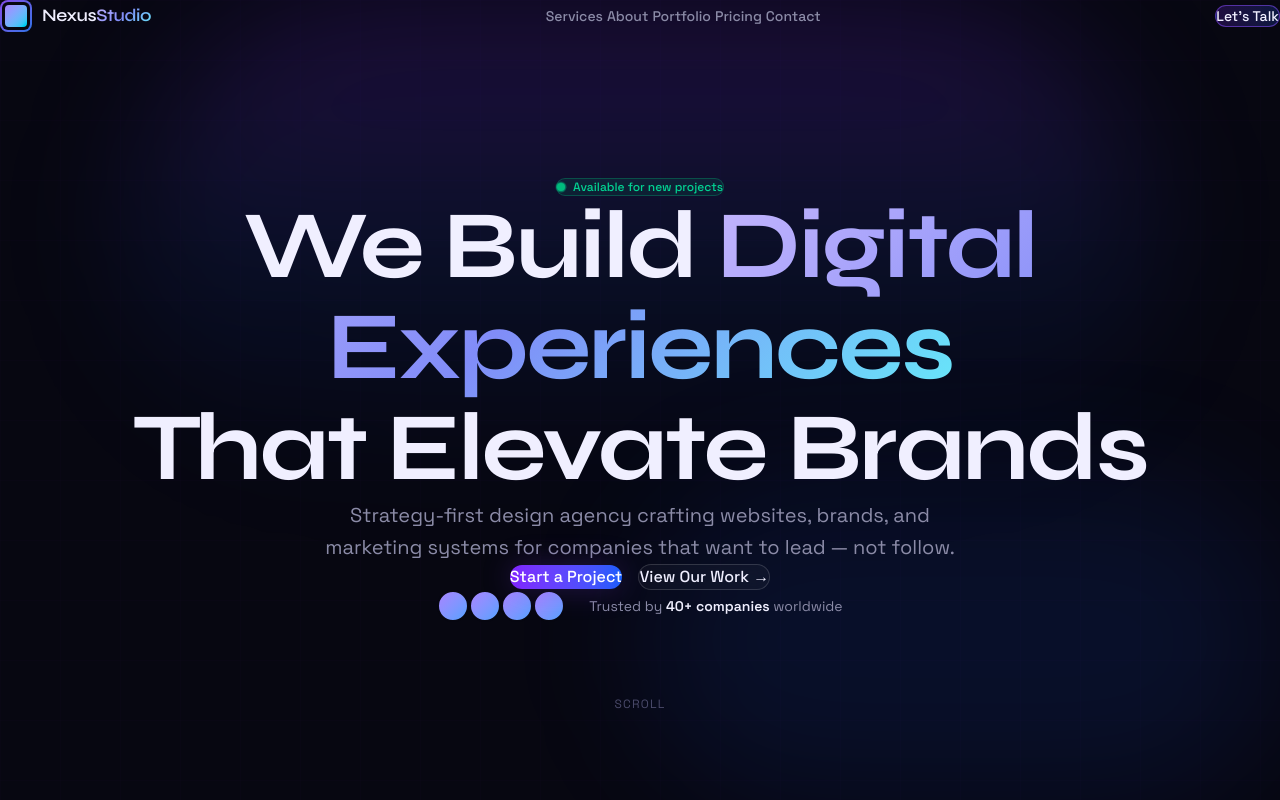
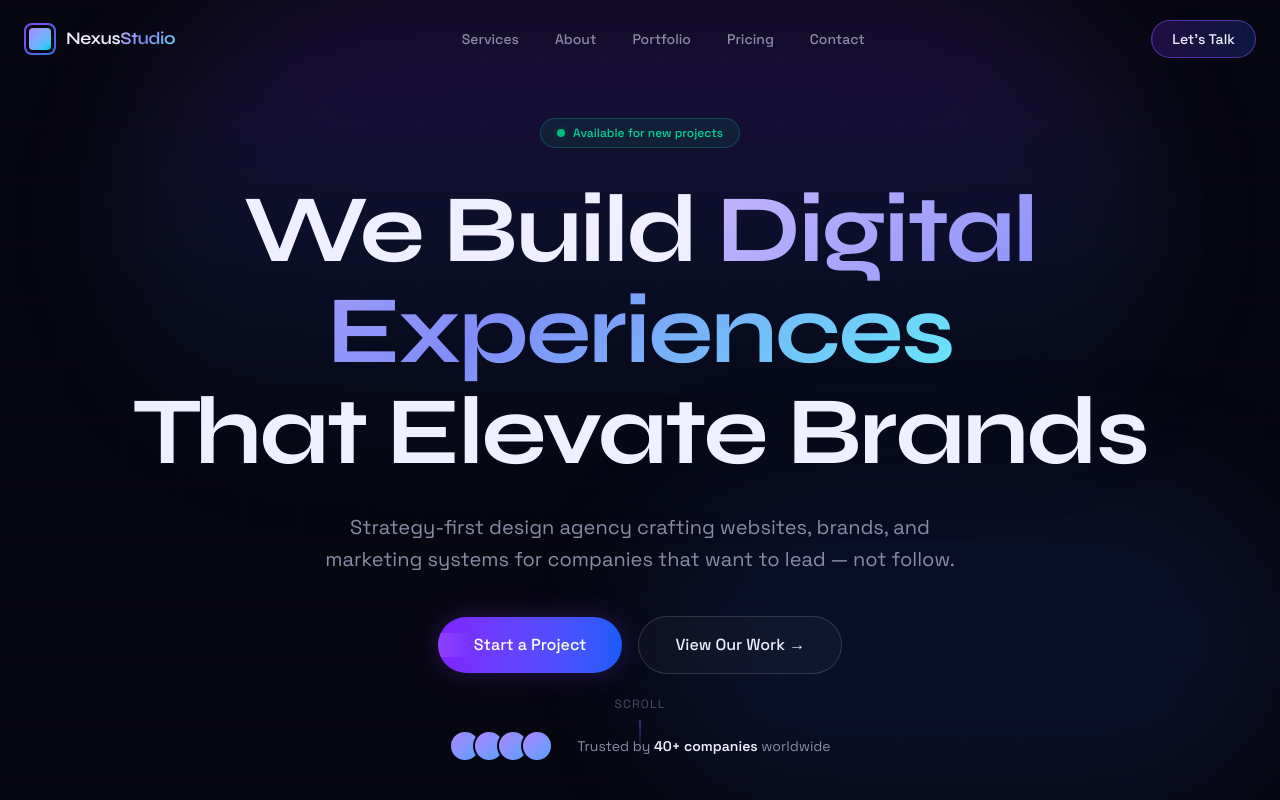
Before and after one commit to AliyanAamir/agency-website, a Next.js app: page / in a window 1280 px wide. Shown: the top 800 px of the page. Built offline with nearby package versions, Linux system fonts and the light colour scheme.

Commit message:
update Tailwind CSS and fix color and font issues
Co-authored-by: Mohammad Aliyan Aamir <104263411+AliyanAamir@users.noreply.github.com>

```diff
--- a/package.json
+++ b/package.json
@@ -30,8 +30,8 @@
     "@types/node": "^22.10.5",
     "@types/react": "^19.0.2",
     "@types/react-dom": "^19.0.2",
-    "tailwindcss": "^4.0.0",
-    "@tailwindcss/postcss": "^4.0.0",
+    "tailwindcss": "^4.1.0",
+    "@tailwindcss/postcss": "^4.1.0",
     "postcss": "^8.4.49",
     "prettier": "^3.4.2",
     "prettier-plugin-tailwindcss": "^0.6.9"
--- a/src/app/globals.css
+++ b/src/app/globals.css
@@ -1,39 +1,44 @@
 @import "tailwindcss";
 
-/* ── Extend Tailwind theme with custom fonts ── */
+/*
+ * Extend Tailwind theme with custom fonts
+ * Using @theme inline because we reference CSS variables
+ * that are set by Next.js font loader
+ */
 @theme inline {
-  --font-sans: var(--font-space-grotesk), ui-sans-serif, system-ui, sans-serif;
-  --font-display: var(--font-syne), ui-sans-serif, system-ui, sans-serif;
+  --font-sans: var(--font-space-grotesk), ui-sans-serif, system-ui, -apple-system, BlinkMacSystemFont, "Segoe UI", Roboto, sans-serif;
+  --font-display: var(--font-syne), ui-sans-serif, system-ui, -apple-system, BlinkMacSystemFont, "Segoe UI", Roboto, sans-serif;
 }
 
-/* ── Custom Properties for Direct Usage ── */
+/* Custom CSS Properties */
 :root {
-  /* ── Backgrounds ── */
+  /* Backgrounds */
   --color-bg-base: #070711;
   --color-bg-surface: #0d0d1c;
   --color-bg-elevated: #12122a;
 
-  /* ── Brand Gradient Axis ── */
+  /* Brand Colors */
   --color-accent-violet: #7c3aed;
   --color-accent-blue: #2563eb;
   --color-accent-cyan: #06b6d4;
   --color-accent-pink: #ec4899;
 
-  /* ── Text ── */
+  /* Text Colors */
   --color-text-primary: #f0efff;
   --color-text-secondary: #8b8ba7;
   --color-text-muted: #4a4a6a;
 
-  /* ── Borders ── */
+  /* Borders */
   --color-border: rgba(255, 255, 255, 0.07);
   --color-border-strong: rgba(255, 255, 255, 0.15);
 
-  /* ── Semantic ── */
+  /* Semantic */
   --color-success: #10b981;
   --color-error: #ef4444;
 }
 
-/* ── Base resets ── */
+/* Base Styles */
+@layer base {
   *,
   *::before,
   *::after {
@@ -54,13 +59,19 @@ body {
     overflow-x: hidden;
   }
 
-/* ── Selection ── */
   ::selection {
     background: rgba(124, 58, 237, 0.4);
     color: #f0efff;
   }
 
-/* ── Scrollbar ── */
+  :focus-visible {
+    outline: 2px solid var(--color-accent-violet);
+    outline-offset: 3px;
+    border-radius: 4px;
+  }
+}
+
+/* Custom Scrollbar */
 ::-webkit-scrollbar {
   width: 4px;
 }
@@ -72,15 +83,17 @@ body {
   border-radius: 2px;
 }
 
-/* ── Gradient Text Utility ── */
+/* Utility Classes */
+@layer utilities {
   .gradient-text {
     background: linear-gradient(135deg, #c4b5fd 0%, #818cf8 50%, #67e8f9 100%);
     -webkit-background-clip: text;
     -webkit-text-fill-color: transparent;
     background-clip: text;
   }
+}
 
-/* ── Grain overlay base ── */
+/* Grain Overlay Effect */
 .grain-overlay::after {
   content: "";
   position: fixed;
@@ -107,14 +120,7 @@ body {
   90% { transform: translate(-10%, 10%); }
 }
 
-/* ── Focus visible ── */
-:focus-visible {
-  outline: 2px solid var(--color-accent-violet);
-  outline-offset: 3px;
-  border-radius: 4px;
-}
-
-/* ── Hide cursor on mobile for custom cursor ── */
+/* Hide cursor on mobile for custom cursor */
 @media (hover: none) {
   .custom-cursor {
     display: none !important;
```
Also changed, not shown: 1 other file (tests, documents, lock files or other folders). Lines whose indentation alone changed are shown as unchanged.
